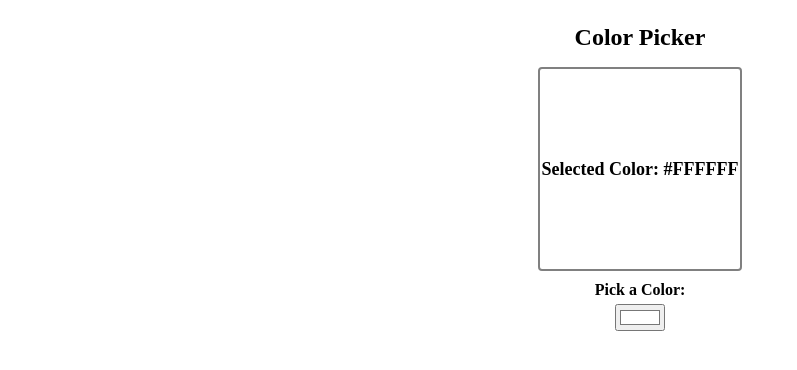
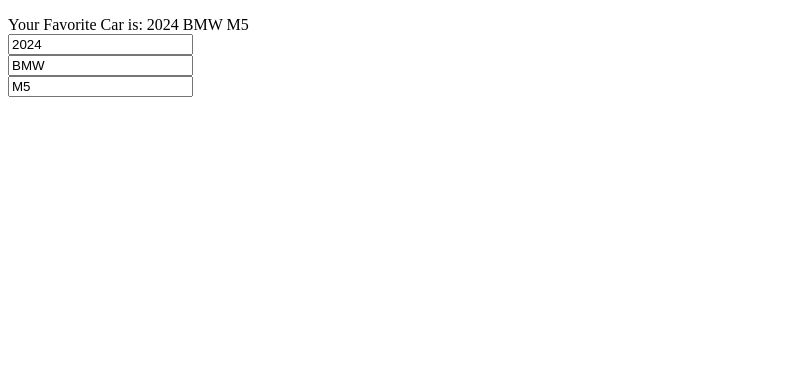
Before and after one commit to allanmocen64-arch/React-learning-, a React (Vite) app: page / in a window 1280 px wide. Shown: the top 370 px of the page, without its empty margins (0-797 px from the left). Built offline with nearby package versions, Linux system fonts and the light colour scheme.

Commit message:
Another Update

```diff
--- /dev/null
+++ b/src/StateUpdates.jsx
@@ -0,0 +1,30 @@
+import { useState } from "react";
+
+function StateUpdates() {
+  const [car, setCar] = useState({ year: 2024, make: "BMW", model: "M5" });
+  function handleCarChange(event) {
+    setCar({ ...car, year: event.target.value });
+  }
+  function handleMakeChange(event) {
+    setCar({ ...car, make: event.target.value });
+  }
+  function handleModelChange(event) {
+    setCar({ ...car, model: event.target.value });
+  }
+  return (
+    <div>
+      <p>
+        Your Favorite Car is: {car.year} {car.make} {car.model}
+        <br />
+        <input type="number" value={car.year} onChange={handleCarChange} />
+        <br />
+        <input type="text" value={car.make} onChange={handleMakeChange} />
+        <br />
+        <input type="text" value={car.model} onChange={handleModelChange} />
+        <br />
+      </p>
+    </div>
+  );
+}
+
+export default StateUpdates;
--- /dev/null
+++ b/src/StateUpdatesApp.jsx
@@ -0,0 +1,6 @@
+import StateUpdates from "./StateUpdates";
+
+function StateUpdatesApp() {
+  return <StateUpdates />;
+}
+export default StateUpdatesApp;
--- a/src/main.jsx
+++ b/src/main.jsx
@@ -24,18 +24,21 @@
   /*import OnChangeApp from "./OnChangeApp.jsx";*/
 }
 
-import ColorPickerApp from "./ColorPickerApp.jsx";
-import "./ColorPicker.css";
+{
+  /*import ColorPickerApp from "./ColorPickerApp.jsx";
+import "./ColorPicker.css";*/
+}
+import StateUpdatesApp from "./StateUpdatesApp";
 
 createRoot(document.getElementById("root")).render(
   <StrictMode>
     {/*<UserGreeting isLoggedin={true} username={"Trench"} />*/}
-
     {/*<Button />*/}
     {/*<PandaPic />*/}
     {/*<MyComponentApp />*/}
     {/*<CounterApp />*/}
     {/*<OnChangeApp />*/}
-    <ColorPickerApp />
+    {/*<ColorPickerApp />*/}
+    <StateUpdatesApp />
   </StrictMode>,
 );
```
